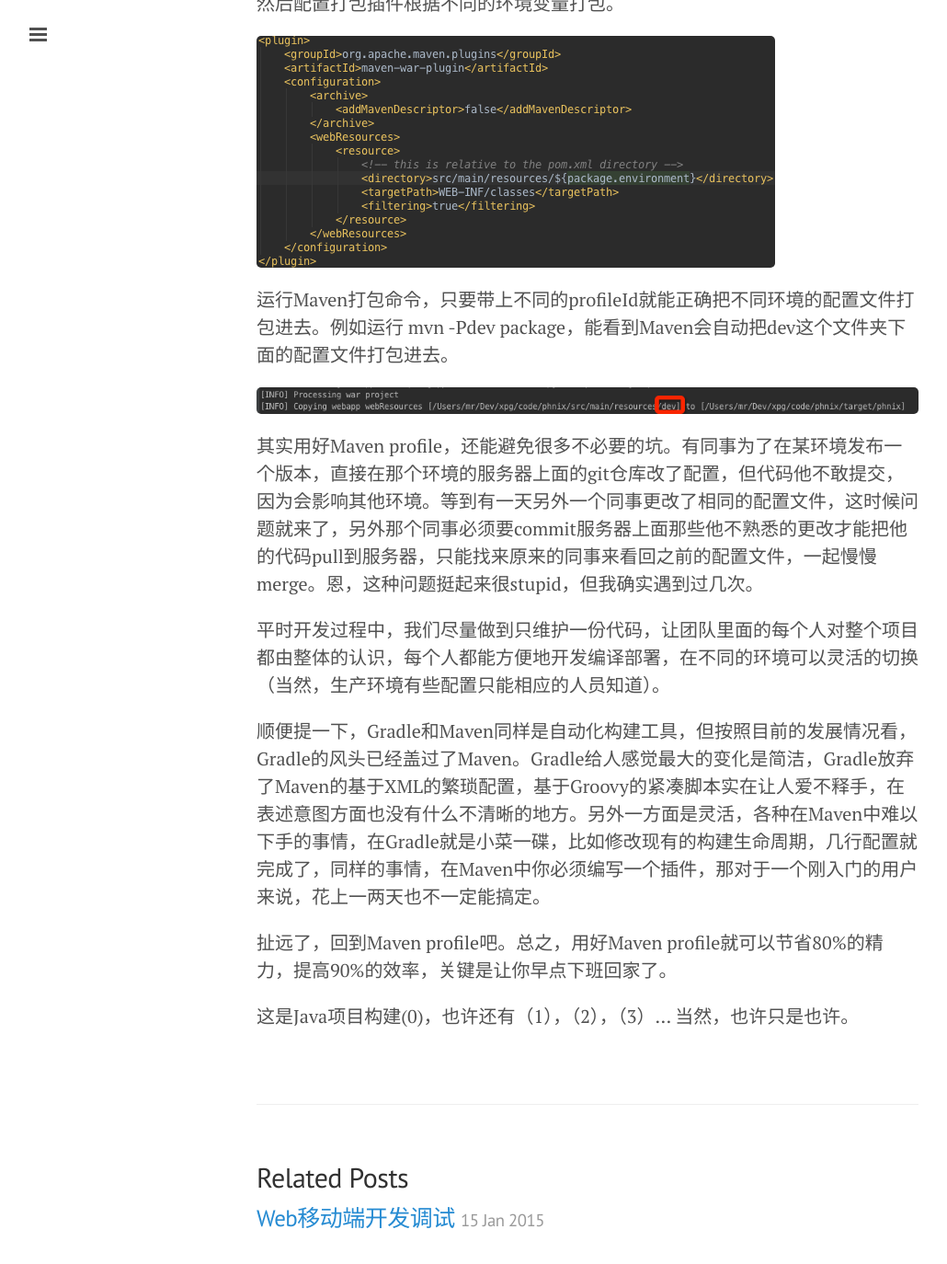
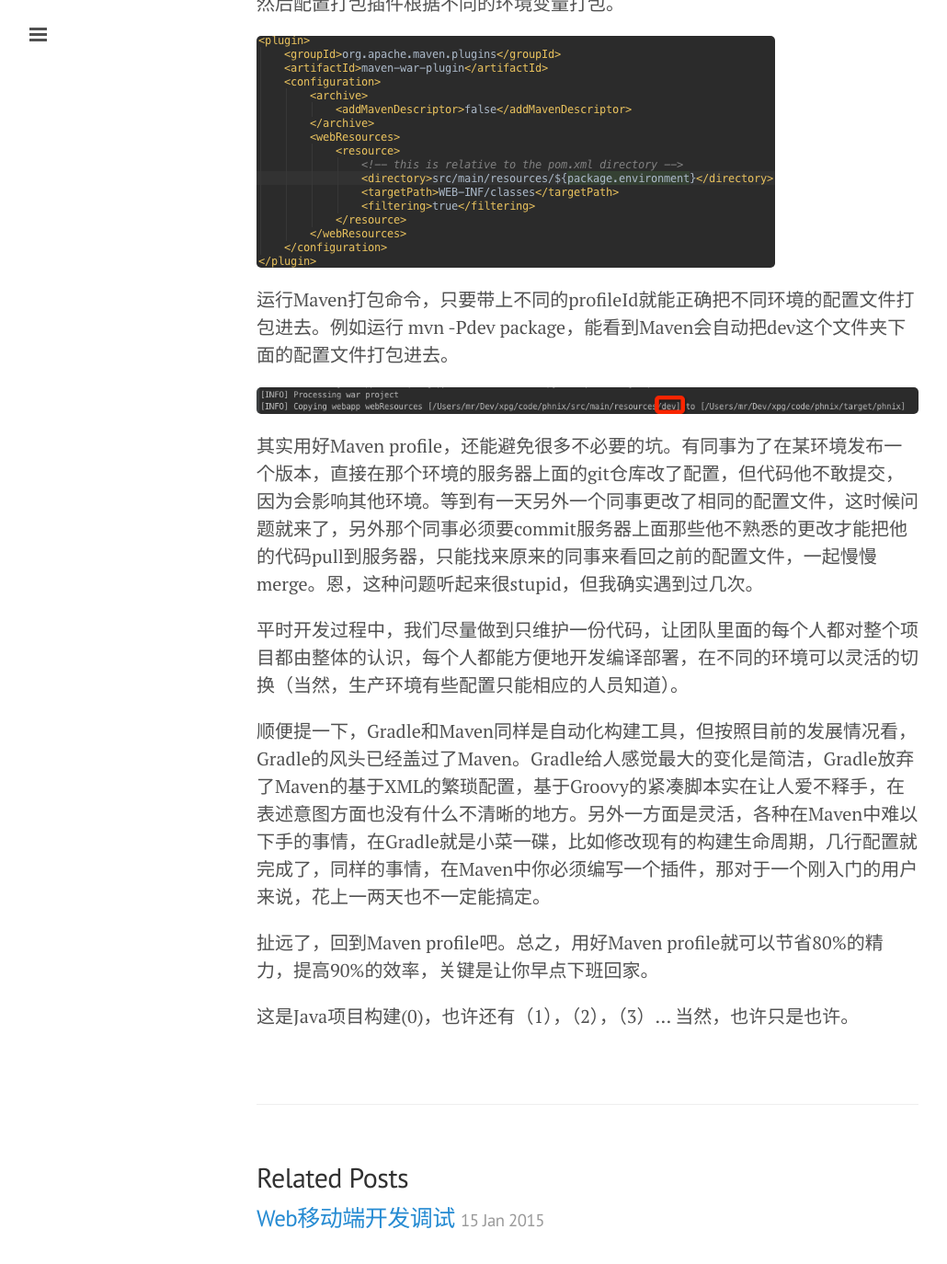
Before and after one commit to Jim2013/Jim2013.github.io, a Jekyll site: the page built from _posts/2015-11-28-基于Maven的Java项目构建0.md, in a window 1280 px wide and 1400 px high, scrolled down 2762 px. Shown: the top 1374 px of the window at 92% size, without its empty margins (1-1031 px from the left). Built offline with Jekyll 4.4.1, drawn with Linux system fonts in a browser that asks for light colours; Markdown is read by kramdown in place of the engine named in the settings; comment, search, counter and statistics services are not loaded.

```diff
--- a/_posts/2015-11-28-基于Maven的Java项目构建0.md
+++ b/_posts/2015-11-28-基于Maven的Java项目构建0.md
@@ -44,13 +44,13 @@ Maven的profile可以定义在Maven的settings.xml中，实际应用中我们一
 
 <img src="{{ site.url }}/assets/images/20151127/p5.png" />
 
-其实用好Maven profile，还能避免很多不必要的坑。有同事为了在某环境发布一个版本，直接在那个环境的服务器上面的git仓库改了配置，但代码他不敢提交，因为会影响其他环境。等到有一天另外一个同事更改了相同的配置文件，这时候问题就来了，另外那个同事必须要commit服务器上面那些他不熟悉的更改才能把他的代码pull到服务器，只能找来原来的同事来看回之前的配置文件，一起慢慢merge。恩，这种问题挺起来很stupid，但我确实遇到过几次。
+其实用好Maven profile，还能避免很多不必要的坑。有同事为了在某环境发布一个版本，直接在那个环境的服务器上面的git仓库改了配置，但代码他不敢提交，因为会影响其他环境。等到有一天另外一个同事更改了相同的配置文件，这时候问题就来了，另外那个同事必须要commit服务器上面那些他不熟悉的更改才能把他的代码pull到服务器，只能找来原来的同事来看回之前的配置文件，一起慢慢merge。恩，这种问题听起来很stupid，但我确实遇到过几次。
 
-平时开发过程中，我们尽量做到只维护一份代码，让团队里面的每个人对整个项目都由整体的认识，每个人都能方便地开发编译部署，在不同的环境可以灵活的切换（当然，生产环境有些配置只能相应的人员知道）。
+平时开发过程中，我们尽量做到只维护一份代码，让团队里面的每个人都对整个项目都由整体的认识，每个人都能方便地开发编译部署，在不同的环境可以灵活的切换（当然，生产环境有些配置只能相应的人员知道）。
 
 顺便提一下，Gradle和Maven同样是自动化构建工具，但按照目前的发展情况看，Gradle的风头已经盖过了Maven。Gradle给人感觉最大的变化是简洁，Gradle放弃了Maven的基于XML的繁琐配置，基于Groovy的紧凑脚本实在让人爱不释手，在表述意图方面也没有什么不清晰的地方。另外一方面是灵活，各种在Maven中难以下手的事情，在Gradle就是小菜一碟，比如修改现有的构建生命周期，几行配置就完成了，同样的事情，在Maven中你必须编写一个插件，那对于一个刚入门的用户来说，花上一两天也不一定能搞定。
 
-扯远了，回到Maven profile吧。总之，用好Maven profile就可以节省80%的精力，提高90%的效率，关键是让你早点下班回家了。
+扯远了，回到Maven profile吧。总之，用好Maven profile就可以节省80%的精力，提高90%的效率，关键是让你早点下班回家。
 
 这是Java项目构建(0)，也许还有（1），（2），（3）...
 当然，也许只是也许。
```
Also changed, not shown: _includes/head.html (+11 -0 lines).
